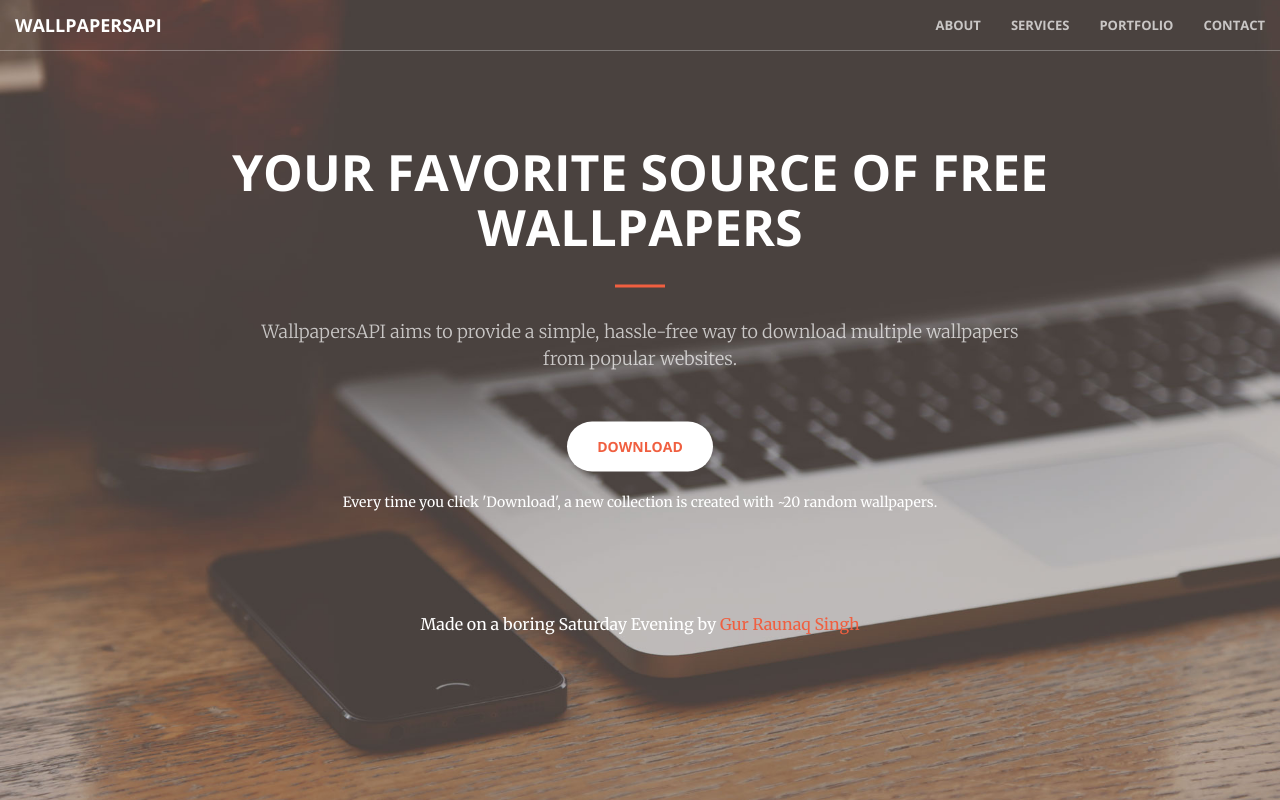
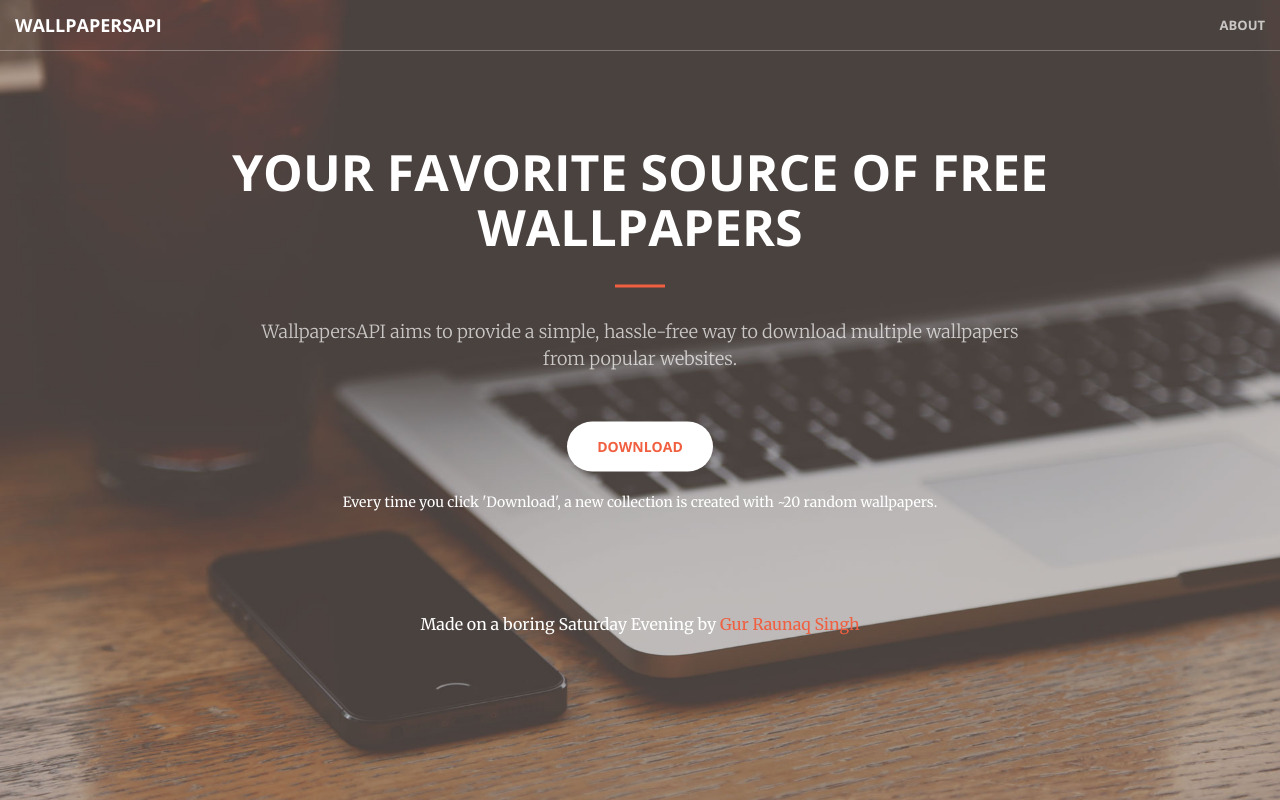
Before and after one commit to raunaqness/WallyZip, a Flask app: page / in a window 1280 px wide. Run offline with Flask 2, Linux system fonts and the light colour scheme; some libraries are stand-ins or nearby versions.

Commit message:
Index Updated

```diff
--- a/templates/index.html
+++ b/templates/index.html
@@ -43,15 +43,6 @@
                 <ul class="nav navbar-nav navbar-right">
                     <li>
                         <a class="page-scroll" href="#about">About</a>
-                    </li>
-                    <li>
-                        <a class="page-scroll" href="#services">Services</a>
-                    </li>
-                    <li>
-                        <a class="page-scroll" href="#portfolio">Portfolio</a>
-                    </li>
-                    <li>
-                        <a class="page-scroll" href="#contact">Contact</a>
                     </li>
                 </ul>
             </div>
```
